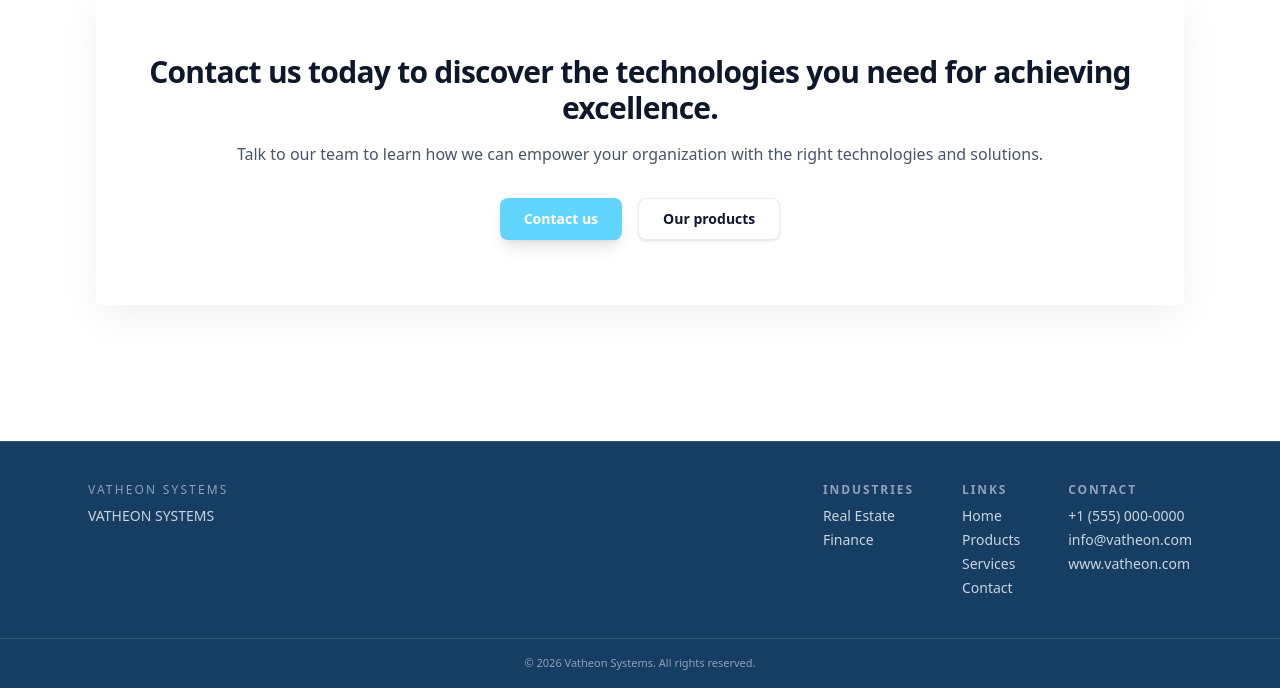
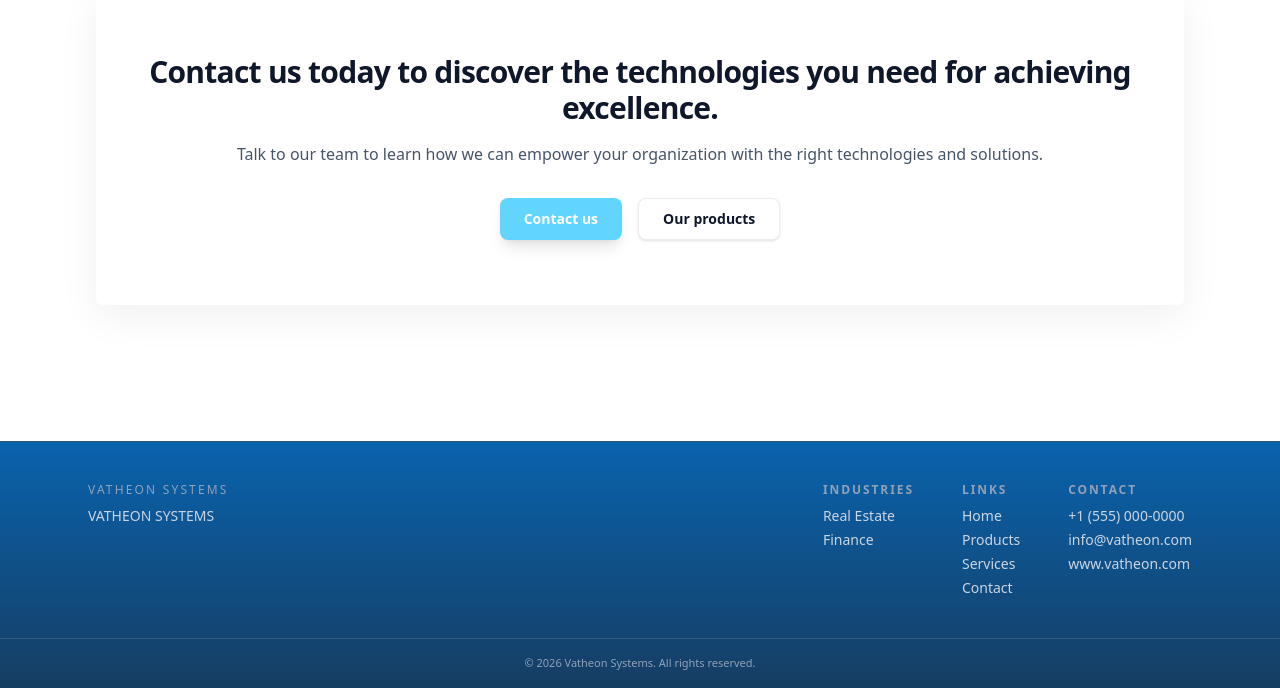
Before and after one commit to DavidMajomi/company-site, a Next.js app in the folder company/: page / in a window 1280 px wide. Shown: the part 2630-3318 px from the top of the page. Built offline with nearby package versions, Linux system fonts and the light colour scheme.

Commit message:
Update: Introduce a new gradient background for the footer and navbar, improving visual consistency and aesthetics across components.

```diff
--- a/company/app/components/Footer.tsx
+++ b/company/app/components/Footer.tsx
@@ -68,7 +68,7 @@ export function Footer() {
   ];
 
   return (
-    <footer className="border-t border-(--color-border-light) bg-(--color-primary)">
+    <footer className="border-t border-(--color-border-light) bg-(--color-primary) [background-image:var(--gradient-nav-blue)]">
       <div className="mx-auto flex max-w-6xl flex-col gap-8 px-4 py-10 text-sm text-slate-300 sm:flex-row sm:items-start sm:justify-between sm:px-6">
         <div className="space-y-2">
           <p className="text-xs tracking-[0.18em] text-slate-400">
--- a/company/app/components/navbar/navbar.module.css
+++ b/company/app/components/navbar/navbar.module.css
@@ -1,10 +1,6 @@
 .nav {
   border-color: rgb(255 255 255 / 0.12);
-  background-image: linear-gradient(
-    to bottom,
-    rgba(7, 104, 184, 0.88),
-    rgb(22 61 98 / 0.74)
-  );
+  background-image: var(--gradient-nav-blue);
 }
 
 .link {
--- a/company/app/styles/tokens.css
+++ b/company/app/styles/tokens.css
@@ -1,5 +1,12 @@
 @layer base {
   :root {
+    /* Navbar / footer blue glass gradient (semi-transparent stops — pair with `--color-primary` fill). */
+    --gradient-nav-blue: linear-gradient(
+      to bottom,
+      rgba(7, 104, 184, 0.88),
+      rgb(22 61 98 / 0.74)
+    );
+
     --color-primary: #163d62;
     --color-accent: #62d5ff;
     --color-surface: #ffffff;
```
